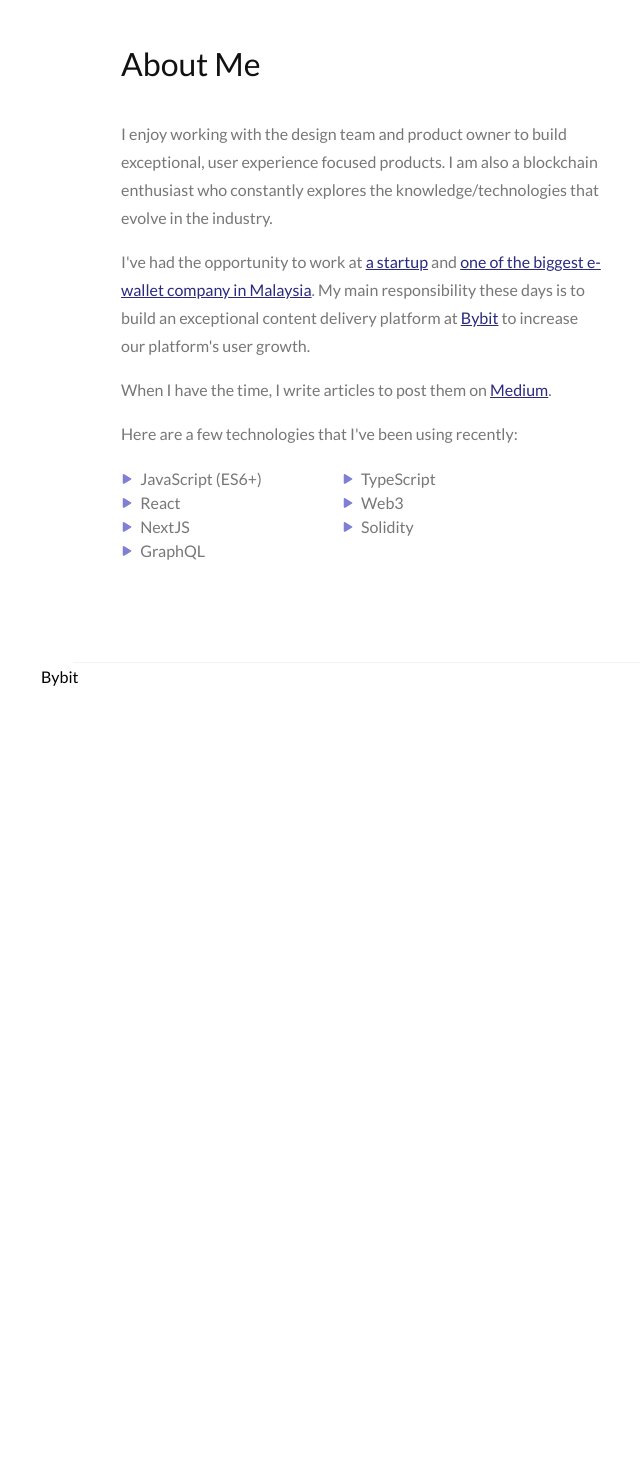
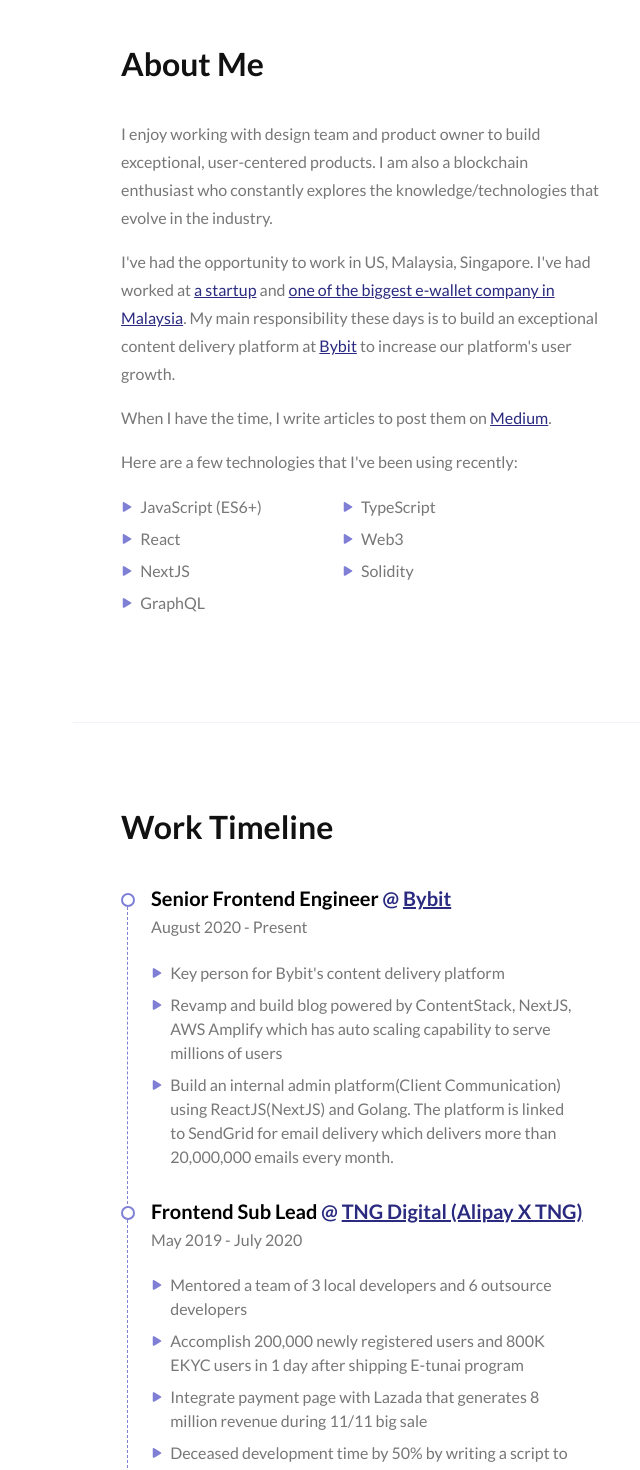
Before and after one commit to felixfirefighter/yoongti.github.io, a React (Create React App) app: page / in a window 1280 px wide. Shown: the part 840-2310 px from the top of the page, without its empty margins (599-1239 px from the left). Before the commit the page ends 1531 px from the top, so only its background shows below. Built offline with nearby package versions, Linux system fonts and the light colour scheme.

Commit message:
Add work section

```diff
--- a/src/components/about/index.tsx
+++ b/src/components/about/index.tsx
@@ -4,15 +4,15 @@
 const About = () => {
   return (
     <div className="about">
-      <div className="font-size-xl mb-2 text-black">About Me</div>
+      <h2 className="font-size-xl mb-2 text-black">About Me</h2>
       <p className="mb-1">
-        I enjoy working with the design team and product owner to build
-        exceptional, user experience focused products. I am also a blockchain
-        enthusiast who constantly explores the knowledge/technologies that
-        evolve in the industry.
+        I enjoy working with design team and product owner to build exceptional,
+        user-centered products. I am also a blockchain enthusiast who constantly
+        explores the knowledge/technologies that evolve in the industry.
       </p>
       <p className="mb-1">
-        I've had the opportunity to work at{' '}
+        I've had the opportunity to work in US, Malaysia, Singapore. I've had
+        worked at{' '}
         <a
           className="text-link"
           href="https://www.phonespeak.com/home"
@@ -42,15 +42,17 @@
         </a>{' '}
         to increase our platform's user growth.
       </p>
-      <p className='mb-1'>
-        When I have the time, I write articles to post them on <a
+      <p className="mb-1">
+        When I have the time, I write articles to post them on{' '}
+        <a
           className="text-link"
           href="https://leeyoongti.medium.com/"
           target="_blank"
           rel="noreferrer"
         >
           Medium
-        </a>.
+        </a>
+        .
       </p>
       <p>Here are a few technologies that I've been using recently:</p>
 
--- /dev/null
+++ b/src/components/work-item/index.scss
@@ -0,0 +1,22 @@
+.work-item {
+
+  .timeline {
+    margin-right: 1rem;
+
+    .dot {
+      width: 10px;
+      height: 10px;
+      border-radius: 50%;
+      border: 2px solid var(--primary-color);
+      margin-top: 10px;
+    }
+
+    .line {
+      height: calc(100% - 1rem);
+      border-right: 1px dashed var(--primary-color);
+      margin-right: 7px;
+    }
+  }
+
+
+}
--- /dev/null
+++ b/src/components/work-item/index.tsx
@@ -0,0 +1,38 @@
+import { IWorkItem } from '../../data/work-items';
+import './index.scss';
+
+const WorkItem: React.FC<IWorkItem> = ({ title, company, time, detailList }) => {
+  return (
+    <div className="work-item d-flex">
+      <div className='timeline'>
+        <div className="dot"></div>
+        <div className="line"></div>
+      </div>
+      <div>
+        <h3 className="font-size-md">
+          {title}{' '}
+          <span className="text-darker">
+            {' '}
+            @{' '}
+            <a
+              href={company.link}
+              className="text-link"
+              target="_blank"
+              rel="noreferrer"
+            >
+              {company.name}
+            </a>
+          </span>
+        </h3>
+        <p className="text-gray">{time}</p>
+        <ul className="list-primary text-gray">
+          {detailList.map((detail, index) => {
+            return <li key={index}>{detail}</li>
+          })}
+        </ul>
+      </div>
+    </div>
+  );
+};
+
+export default WorkItem;
--- a/src/components/work/index.scss
+++ b/src/components/work/index.scss
@@ -0,0 +1,3 @@
+.work {
+  padding: 5rem;
+}
--- a/src/components/work/index.tsx
+++ b/src/components/work/index.tsx
@@ -1,16 +1,20 @@
+import React from 'react';
+import { WORK_ITEMS } from '../../data/work-items';
+import WorkItem from '../work-item';
 
-
-import React from 'react';
 import './index.scss';
 
 const Work = () => {
   return (
     <div className="work">
-      <div className='work-item'>
-        <p>Bybit</p>
+      <h2 className="font-size-xl mb-2 text-black">Work Timeline</h2>
+      <div className="work-timeline">
+        {WORK_ITEMS.map((item) => {
+          return <WorkItem {...item}></WorkItem>
+        })}
       </div>
     </div>
   );
-}
+};
 
 export default Work;
--- /dev/null
+++ b/src/data/work-items.ts
@@ -0,0 +1,41 @@
+
+
+export interface IWorkItem {
+  title: string;
+  company: {
+    name: string;
+    link: string;
+  };
+  time: string;
+  detailList: string[];
+}
+
+export const WORK_ITEMS: IWorkItem[] = [
+  {
+    title: 'Senior Frontend Engineer',
+    company: {
+      name: 'Bybit',
+      link: 'https://www.bybit.com',
+    },
+    time: 'August 2020 - Present',
+    detailList: [
+      "Key person for Bybit's content delivery platform",
+      'Revamp and build blog powered by ContentStack, NextJS, AWS Amplify which has auto scaling capability to serve millions of users',
+      'Build an internal admin platform(Client Communication) using ReactJS(NextJS) and Golang. The platform is linked to SendGrid for email delivery which delivers more than 20,000,000 emails every month.',
+    ],
+  },
+  {
+    title: 'Frontend Sub Lead',
+    company: {
+      name: 'TNG Digital (Alipay X TNG)',
+      link: 'https://www.tngdigital.com.my/',
+    },
+    time: 'May 2019 - July 2020',
+    detailList: [
+      'Mentored a team of 3 local developers and 6 outsource developers',
+      'Accomplish 200,000 newly registered users and 800K EKYC users in 1 day after shipping E-tunai program',
+      'Integrate payment page with Lazada that generates 8 million revenue during 11/11 big sale',
+      'Deceased development time by 50% by writing a script to generate template and creating UI component for daily promotions',
+    ],
+  },
+];
--- a/src/index.scss
+++ b/src/index.scss
@@ -32,9 +32,3 @@
 p {
   line-height: 1.75;
 }
-
-.list-primary {
-  padding: 1.2rem;
-  margin: 0;
-  list-style: url('./svg/triangle.svg');
-}
--- a/src/style/helper.scss
+++ b/src/style/helper.scss
@@ -5,6 +5,10 @@
 
 .text-dark {
   color: var(--dark-color);
+}
+
+.text-darker {
+  color: var(--darker-color);
 }
 
 .text-black {
@@ -77,3 +81,13 @@
 .justify-content-between {
   justify-content: space-between;
 }
+
+.list-primary {
+  padding: 1.2rem;
+  margin: 0;
+  list-style: url('../svg/triangle.svg');
+
+  li {
+    margin-bottom: .5rem;
+  }
+}
```
Also changed, not shown: src/App.tsx (line endings or trailing spaces).
